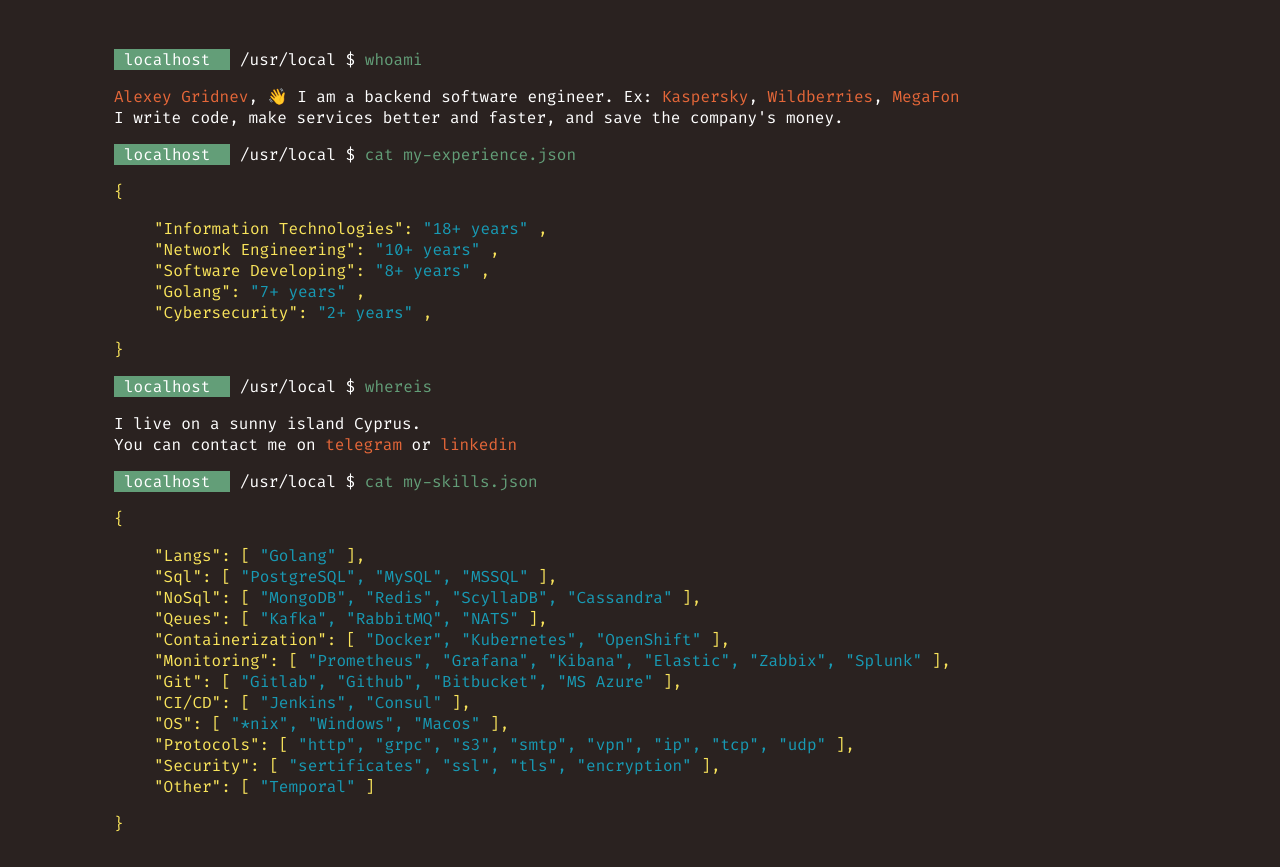
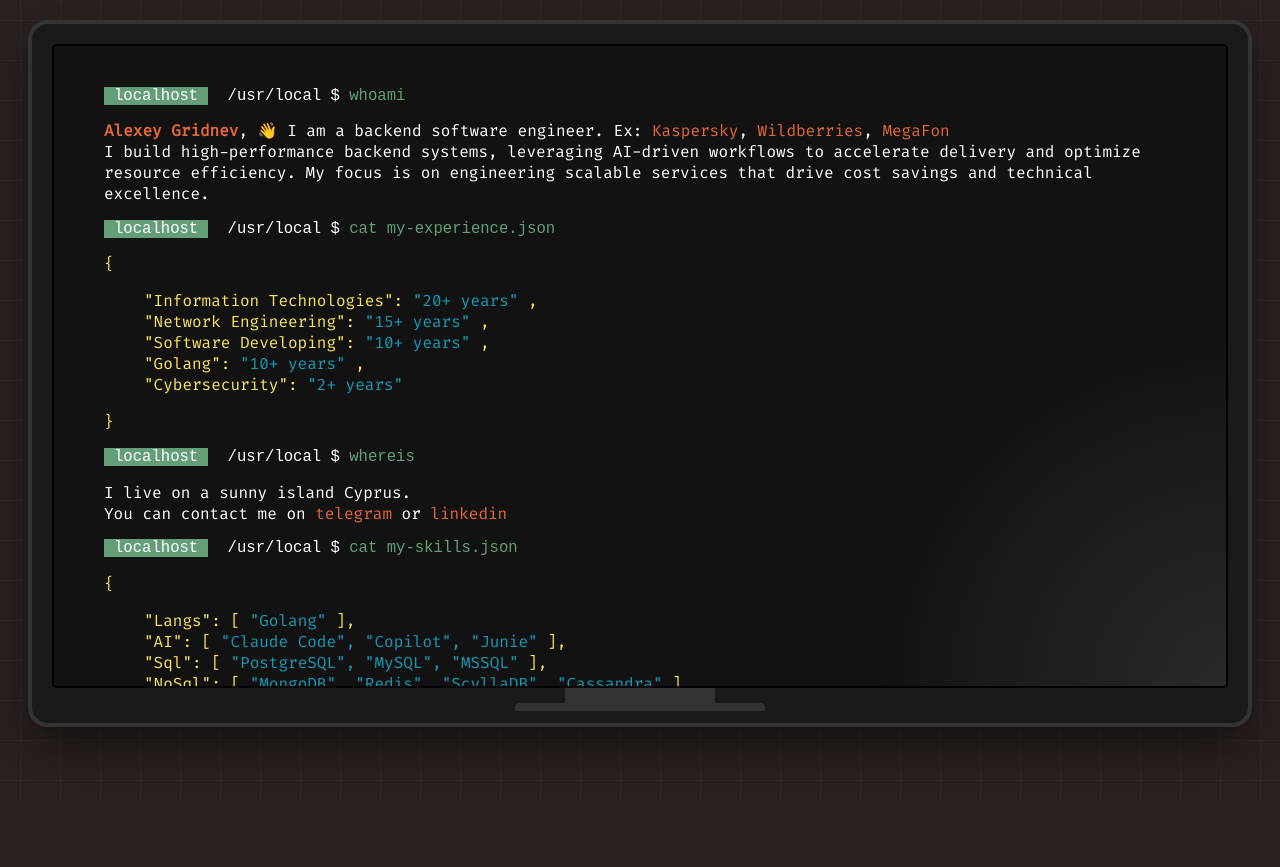
Before and after one commit to aguart/aguart.github.io, a plain HTML site: page index.html in a window 1280 px wide. After the commit the page ends 800 px from the top, so only its background shows below. Drawn offline with Linux system fonts and the light colour scheme.

Commit message:
refactored styling and structure: introduced monitor-themed layout, added scalable design adjustments, and updated metadata

```diff
--- a/index.html
+++ b/index.html
@@ -3,101 +3,75 @@
 <head>
     <meta charset="UTF-8">
     <meta name="viewport" content="width=device-width, initial-scale=1.0">
-    <title>Alexey Gridnev</title>
+    <meta name="description" content="Alexey Gridnev - Backend Software Engineer. Experience in Golang, Network Engineering, and Cybersecurity.">
+    <meta name="keywords" content="Golang, Backend Engineer, Alexey Gridnev, Resume, Software Developing, Cybersecurity">
+    <title>Alexey Gridnev | Backend Software Engineer</title>
     <link rel="stylesheet" href="style.css">
     <link rel="canonical" href="https://aguart.github.io/">
     <link rel="shortcut icon" href="/images/animal-2.png"/>
 </head>
 
 <body>
-    <div class="container">
-        <p>
-            <span class="prompt">
-                localhost
-            </span>
-            /usr/local $
-            <span class="prompt-text">
-                whoami
-            </span>
-        </p>
-        <a href="mailto:alexey.gridnev@gmail.com">Alexey Gridnev</a>, 👋 I am a backend software engineer.
+    <div class="monitor-frame">
+        <div class="monitor-screen-wrapper">
+            <div class="monitor-screen">
+                <div class="container">
+                <pre><code><span class="prompt">localhost</span> /usr/local $ <span class="prompt-text">whoami</span></code></pre>
+        <a href="mailto:alexey.gridnev@gmail.com"><h1>Alexey Gridnev</h1></a>, 👋 I am a backend software engineer.
         Ex: <a href="https://kaspersky.com" target="_blank">Kaspersky</a>,
         <a href="https://wbtech.wildberries.ru" target="_blank">Wildberries</a>,
         <a href="https://megafon.ru" target="_blank">MegaFon</a>
         <br>
-        I write code, make services better and faster, and save the company's money.
-        <p>
-            <span class="prompt">
-                localhost
-            </span>
-            /usr/local $
-            <span class="prompt-text">
-                cat my-experience.json
-            </span>
-        </p>
-        <span class="name">
-                {
-        </span>
+        I build high-performance backend systems, leveraging AI-driven workflows to accelerate delivery and optimize resource efficiency. My focus is on engineering scalable services that drive cost savings and technical excellence.
+        <pre><code><span class="prompt">localhost</span> /usr/local $ <span class="prompt-text">cat my-experience.json</span></code></pre>
+        <span class="name">{</span>
         <ul>
             <li>
                 <span class="name">"Information Technologies":</span>
-                <span class="value">"18+ years"</span>
+                <span class="value">"20+ years"</span>
                 <span class="name">,</span>
             </li>
             <li>
                 <span class="name">"Network Engineering":</span>
+                <span class="value">"15+ years"</span>
+                <span class="name">,</span>
+            </li>
+            <li>
+                <span class="name">"Software Developing":</span>
                 <span class="value">"10+ years"</span>
                 <span class="name">,</span>
             </li>
             <li>
-                <span class="name">"Software Developing":</span>
-                <span class="value">"8+ years"</span>
-                <span class="name">,</span>
-            </li>
-            <li>
                 <span class="name">"Golang":</span>
-                <span class="value">"7+ years"</span>
+                <span class="value">"10+ years"</span>
                 <span class="name">,</span>
             </li>
            <li>
                <span class="name">"Cybersecurity":</span>
                 <span class="value">"2+ years"</span>
-                <span class="name">,</span>
            </li>
         </ul>
-        <span class="name">
-                }
-        </span>
+        <span class="name">}</span>
 
-        <p>
-            <span class="prompt">
-                localhost
-            </span>
-            /usr/local $
-            <span class="prompt-text">
-                whereis
-            </span>
-        </p>
+        <pre><code><span class="prompt">localhost</span> /usr/local $ <span class="prompt-text">whereis</span></code></pre>
         I live on a sunny island Cyprus.<br>
         You can contact me on <a href="https://t.me/aguart" target="_blank">telegram</a> or <a href="https://www.linkedin.com/in/aguart/" target="_blank">linkedin</a>
+        <pre><code><span class="prompt">localhost</span> /usr/local $ <span class="prompt-text">cat my-skills.json</span></code></pre>
         <p>
-            <span class="prompt">
-                localhost
-            </span>
-            /usr/local $
-            <span class="prompt-text">
-                cat my-skills.json
-            </span>
-        </p>
-        <p>
-            <span class="name">
-                {
-            </span>
+            <span class="name">{</span>
             <ul>
                 <li>
                     <span class="name">"Langs":</span>
                     <span class="name">[</span>
                     <span class="value">"Golang"</span>
+                    <span class="name">],</span>
+                </li>
+                <li>
+                    <span class="name">"AI":</span>
+                    <span class="name">[</span>
+                    <span class="value">"Claude Code",</span>
+                    <span class="value">"Copilot",</span>
+                    <span class="value">"Junie"</span>
                     <span class="name">],</span>
                 </li>
                 <li>
@@ -118,7 +92,7 @@
                     <span class="name">],</span>
                 </li>
                 <li>
-                    <span class="name">"Qeues":</span>
+                    <span class="name">"Queues":</span>
                     <span class="name">[</span>
                     <span class="value">"Kafka",</span>
                     <span class="value">"RabbitMQ",</span>
@@ -165,7 +139,7 @@
                     <span class="name">[</span>
                     <span class="value">"*nix",</span>
                     <span class="value">"Windows",</span>
-                    <span class="value">"Macos"</span>
+                    <span class="value">"macOS"</span>
                     <span class="name">],</span>
                 </li>
                 <li>
@@ -184,7 +158,7 @@
                 <li>
                     <span class="name">"Security":</span>
                     <span class="name">[</span>
-                    <span class="value">"sertificates",</span>
+                    <span class="value">"certificates",</span>
                     <span class="value">"ssl",</span>
                     <span class="value">"tls",</span>
                     <span class="value">"encryption"</span>
@@ -197,9 +171,11 @@
                     <span class="name">]</span>
                 </li>
             </ul>
-            <span class="name">
-                }
-            </span>
+            <span class="name">}</span>
+            </div>
+        </div>
+    </div>
+    <div class="monitor-stand"></div>
     </div>
 </body>
 </html>
--- a/style.css
+++ b/style.css
@@ -2,19 +2,33 @@
 
 :root {
     --background: #2A2220;
+    --monitor-bg: #121212;
     --syn: #AA455F;
     --name: #f9e45b;
     --value: #189ab4;
     --prompt: #639E78;
+    --link: #E56739;
+    --link-hover-bg: #e24486;
+    --text: #FFFFFF;
+    --monitor-border: #333333;
+    --monitor-bezel: #1a1a1a;
 }
 
 a {
-    color: #E56739; /* Цвет обычной ссылки */
+    color: var(--link);
+    text-decoration: none;
 }
 
 a:hover {
-    color: #FFFFFF; /* Цвет ссылки при наведении на нее курсора мыши */
-    background: #e24486;
+    color: var(--text);
+    background: var(--link-hover-bg);
+}
+
+a h1 {
+    display: inline;
+    font-size: 1em;
+    margin: 0;
+    color: inherit; /* Чтобы заголовок наследовал цвет ссылки */
 }
 
 ::-moz-selection {
@@ -29,7 +43,13 @@
 
 html,body {
     font-family: 'Fira Code', monospace;
-    background: var(--background);
+    background-color: var(--background);
+    background-image:
+        linear-gradient(rgba(255, 255, 255, 0.03) 1px, transparent 1px),
+        linear-gradient(90deg, rgba(255, 255, 255, 0.03) 1px, transparent 1px);
+    background-size: 40px 40px;
+    background-position: center center;
+    background-attachment: fixed;
     color: white;
     font-size: 1.0em;
     font-weight: 400;
@@ -38,11 +58,87 @@
     -moz-osx-font-smoothing: grayscale;
 }
 
+.monitor-frame {
+    max-width: 1200px;
+    margin: 40px auto;
+    background: var(--monitor-bezel);
+    padding: 20px;
+    border-radius: 20px;
+    border: 4px solid var(--monitor-border);
+    box-shadow: 0 20px 50px rgba(0,0,0,0.5);
+    position: relative;
+}
+
+.monitor-screen-wrapper {
+    position: relative;
+    overflow: hidden;
+    border-radius: 5px;
+    border: 2px solid #000;
+}
+
+.monitor-screen {
+    background: var(--monitor-bg);
+    max-height: 80vh;
+    overflow-y: auto;
+    overflow-x: hidden;
+}
+
+/* Блик на экране монитора */
+.monitor-screen-wrapper::after {
+    content: "";
+    position: absolute;
+    bottom: 0;
+    right: 0;
+    width: 350px;
+    height: 350px;
+    background: radial-gradient(circle at bottom right, rgba(255, 255, 255, 0.1) 0%, transparent 75%);
+    pointer-events: none;
+    z-index: 10;
+}
+
+/* Кастомный скроллбар для монитора */
+.monitor-screen::-webkit-scrollbar {
+    width: 8px;
+}
+
+.monitor-screen::-webkit-scrollbar-track {
+    background: var(--monitor-bg);
+}
+
+.monitor-screen::-webkit-scrollbar-thumb {
+    background: var(--monitor-border);
+    border-radius: 4px;
+}
+
+.monitor-screen::-webkit-scrollbar-thumb:hover {
+    background: var(--prompt);
+}
+
+.monitor-stand {
+    width: 150px;
+    height: 15px;
+    background: var(--monitor-border);
+    margin: 0 auto;
+    position: relative;
+}
+
+.monitor-stand::after {
+    content: "";
+    display: block;
+    width: 250px;
+    height: 8px;
+    background: var(--monitor-border);
+    position: absolute;
+    bottom: -8px;
+    left: 50%;
+    transform: translateX(-50%);
+    border-radius: 5px 5px 0 0;
+}
+
 .container {
-    width: 90vw;
     margin: 0 auto;
     box-sizing: border-box;
-    padding: 50px 0;
+    padding: 30px;
 }
 
 .prompt {
@@ -54,10 +150,6 @@
 
 .prompt-text {
     color: var(--prompt);
-}
-
-.syn {
-    color: var(--syn);
 }
 
 .name {
@@ -76,18 +168,16 @@
     margin: 0px 0;
 }
 
-a {
-    text-decoration: none;
+pre {
+    margin: 1em 0;
+    white-space: pre-wrap;
+    word-break: break-all;
+    font-size: 1.2em;
 }
 
-a:hover:after {
-/*    content: "<-";*/
-}
-
-form {
-    display: inline-block;
-    width: 100%;
-    box-sizing: border-box;
+code {
+    font-family: inherit;
+    font-size: inherit;
 }
 
 @media screen and (max-width: 1500px) {
@@ -95,7 +185,43 @@
         font-size: 1em;
     }
 
+    .monitor-frame {
+        margin: 20px;
+    }
+
     .container {
         padding: 25px 50px;
     }
 }
+
+@media screen and (max-width: 600px) {
+    .monitor-frame {
+        margin: 0;
+        padding: 10px;
+        border-radius: 0;
+        border: none;
+    }
+
+    .monitor-screen {
+        max-height: none;
+        overflow: visible;
+    }
+
+    .monitor-stand {
+        display: none;
+    }
+
+    .container {
+        padding: 20px 15px;
+        width: 100%;
+    }
+
+    .prompt {
+        padding: 0px 5px;
+        margin-right: 5px;
+    }
+
+    body {
+        font-size: 0.9em;
+    }
+}
```
